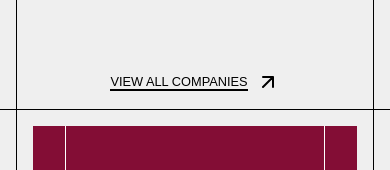
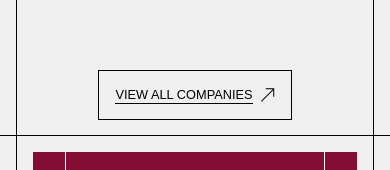
Before and after one commit to jakradum/yalivc, a Next.js app: page / in a window 390 px wide. Shown: the part 2454-2624 px from the top of the page. Built offline with nearby package versions, Linux system fonts and the light colour scheme.

Commit message:
mobile company cards
starting card styling now

```diff
--- a/src/app/components/button.js
+++ b/src/app/components/button.js
@@ -1,26 +1,12 @@
 
 import styles from '../styles/button.module.css';
+import { ArrowLinkOpen } from './icons/small icons/arrowLinkOpen';
 
 export default function Button({ href, children, color = '#000000' }) {
   return (
     <a href={href} className={styles.button} style={{ color: color }}>
       <span className={styles.text}>{children}</span>
-      <svg
-        className={styles.arrow}
-        width="24"
-        height="24"
-        viewBox="0 0 24 24"
-        fill="none"
-        xmlns="http://www.w3.org/2000/svg"
-      >
-        <path
-          d="M7 17L17 7M17 7H7M17 7V17"
-          stroke={color}
-          strokeWidth="2"
-          strokeLinecap="round"
-          strokeLinejoin="round"
-        />
-      </svg>
+     <ArrowLinkOpen/>
     </a>
   );
 }
--- a/src/app/components/companygrid.js
+++ b/src/app/components/companygrid.js
@@ -57,7 +57,7 @@ const CompanyTable = () => {
   );
 
   const renderMobileLayout = () => (
-    <div className={styles.mobileCompanyGrid}>
+    <div className={styles.mobileCompanyGrid} onClick={() => setCurrentCard((prev) => (prev + 1) % companiesData.companies.length)}>
       <div className={styles.carouselContainer}>
         {companiesData.companies.map((company, index) => {
           const isVisible = index >= currentCard && index < currentCard + 4;
@@ -74,11 +74,6 @@ const CompanyTable = () => {
               key={index}
               className={`${styles.mobileCompanyCard} ${index === currentCard ? styles.activeCard : ''}`}
               style={cardStyle}
-              onClick={() => {
-                if (index === currentCard) {
-                  setCurrentCard((prev) => (prev + 1) % companiesData.companies.length);
-                }
-              }}
             >
               <div className={styles.cardHeader}>
                 <span className={styles.companyNumber}>{String(index + 1).padStart(2, '0')}</span>
--- a/src/app/styles/button.module.css
+++ b/src/app/styles/button.module.css
@@ -11,33 +11,46 @@
 
 .text {
   position: relative;
+  display: inline-block; /* Ensures proper wrapping */
 }
 
 .text::after {
   content: '';
   position: absolute;
   left: 0;
-  bottom: -2px;
+  bottom: -2px; /* Slightly below the text */
   width: 100%;
-  height: 2px;
+  height: 1px;
   background-color: currentColor;
   transition: width 0.3s ease;
+  box-sizing: border-box;
 }
 
 .button:hover .text::after {
   width: 0;
 }
 
-.arrow {
-  margin-left: 8px;
-  transition: transform 0.3s ease;
+.button > svg path,
+.button > svg rect,
+.button > svg circle {
+  fill: currentColor;
 }
 
-.button:hover .arrow {
+.button svg {
+  padding-left: 0.5rem;
+  height: clamp(1rem, 3vw, 0.8rem);
+  transition: transform 0.3s ease; /* Add transition for transform property */
+}
+
+.button:hover svg {
   transform: translate(5px, -5px);
 }
+
+
 @media (max-width: 900px) {
-  .button{
-font-size: 0.8rem;
+  .button {
+    font-size: 0.8rem;
+    border: 1px solid black;
+    padding: clamp(1rem, 3vw, 0.8rem);
+  }
 }
-}
```
